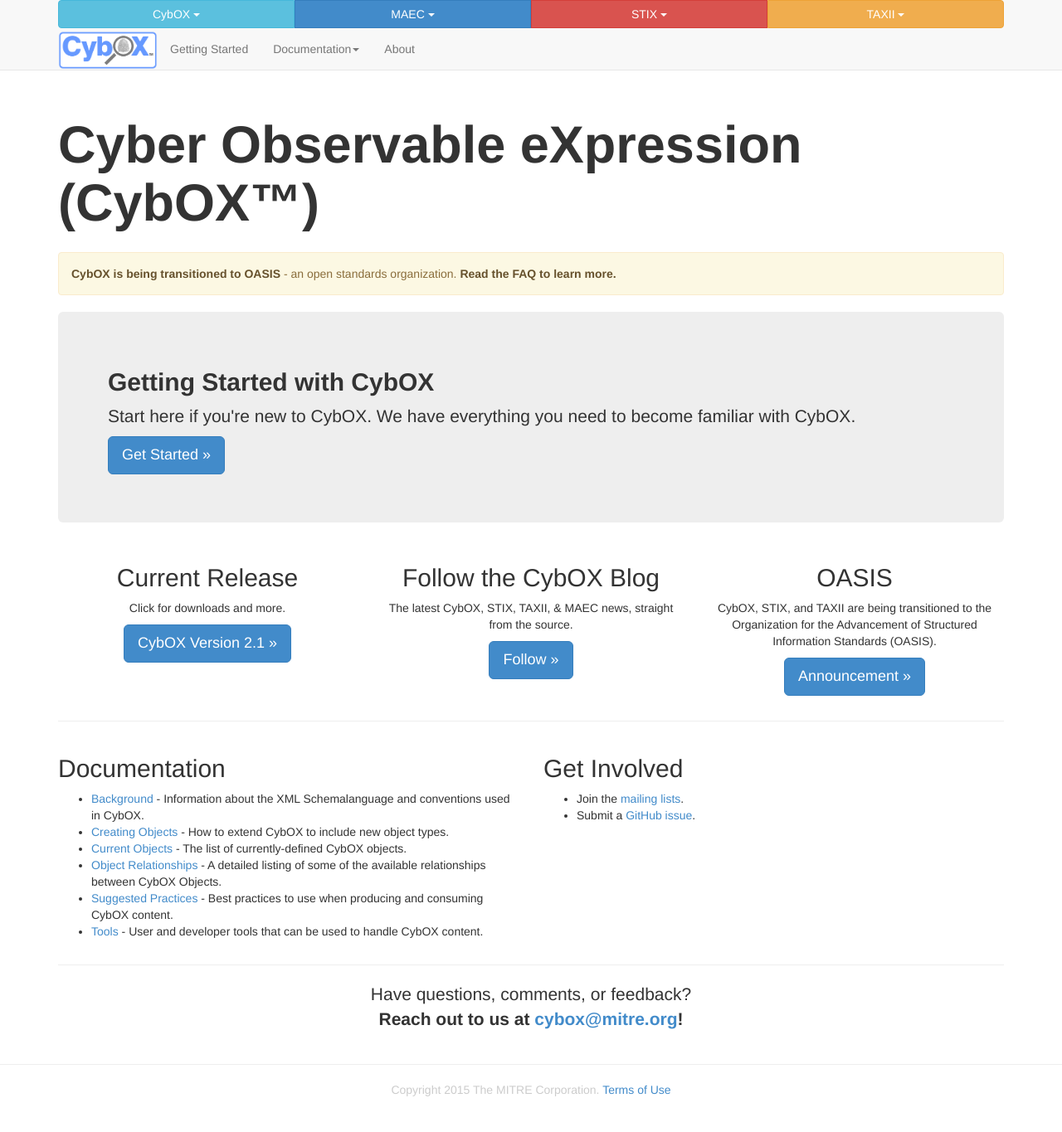
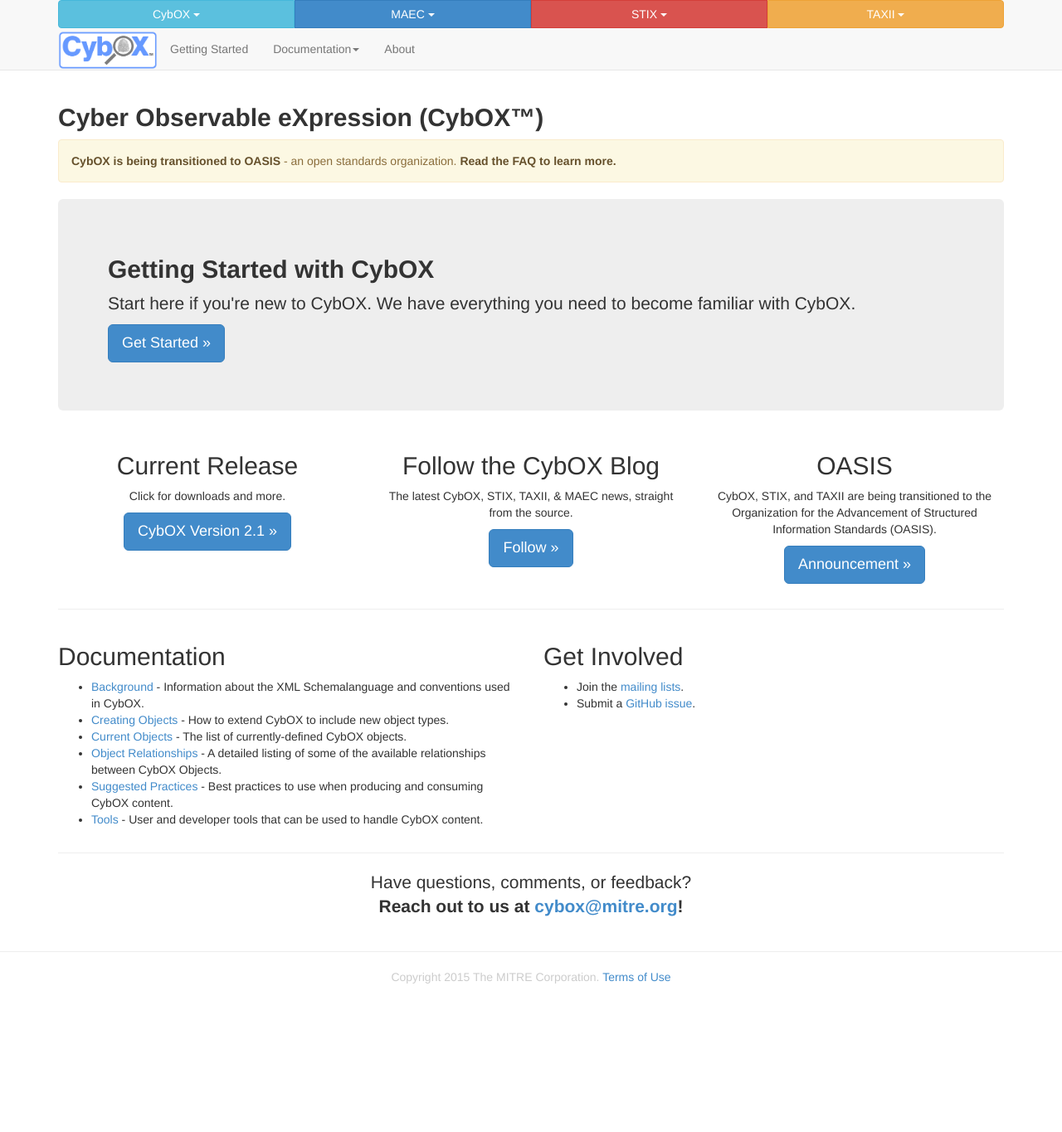
Before and after one commit to CybOXProject/cyboxproject.github.io, a Jekyll site: the page built from index.md, in a window 1280 px wide. Shown: the whole page at 83% size. Built offline with Jekyll 4.4.1, drawn with Linux system fonts in a browser that asks for light colours; Markdown is read by kramdown in place of the engine named in the settings; after the commit the page ends 1229 px from its top, so only the background shows below that.

Commit message:
Removed site-title class

```diff
--- a/index.md
+++ b/index.md
@@ -5,7 +5,7 @@
 no_in_page_title: true
 ---
 
-<h2 class="site-title"><strong>Cyber Observable eXpression (CybOX™)</strong></h2>
+<h2><strong>Cyber Observable eXpression (CybOX™)</strong></h2>
 
 <div class="alert alert-warning" role="alert">
   <a href="https://www.oasis-open.org/committees/tc_cat.php?cat=security" class="alert-link">
```
